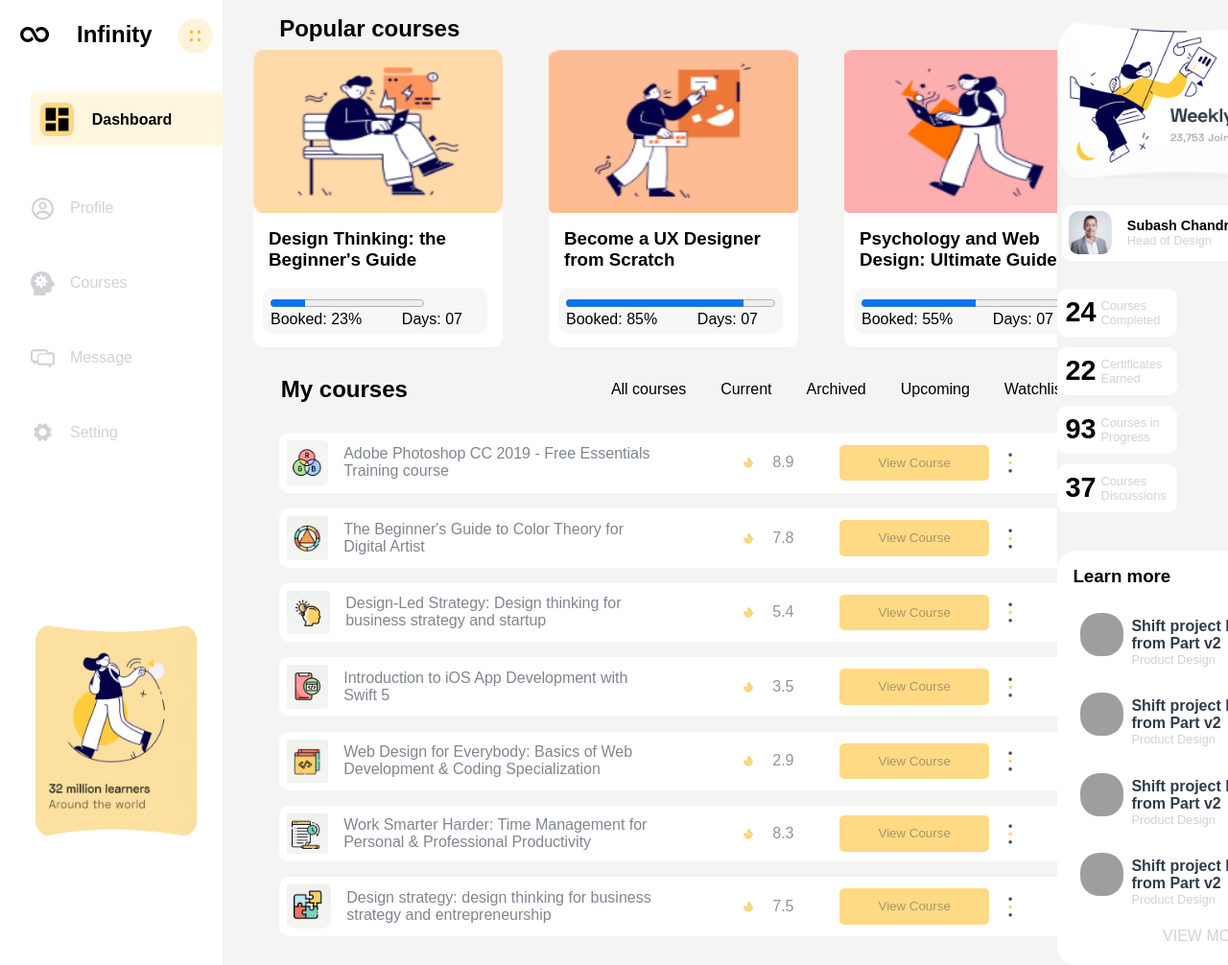
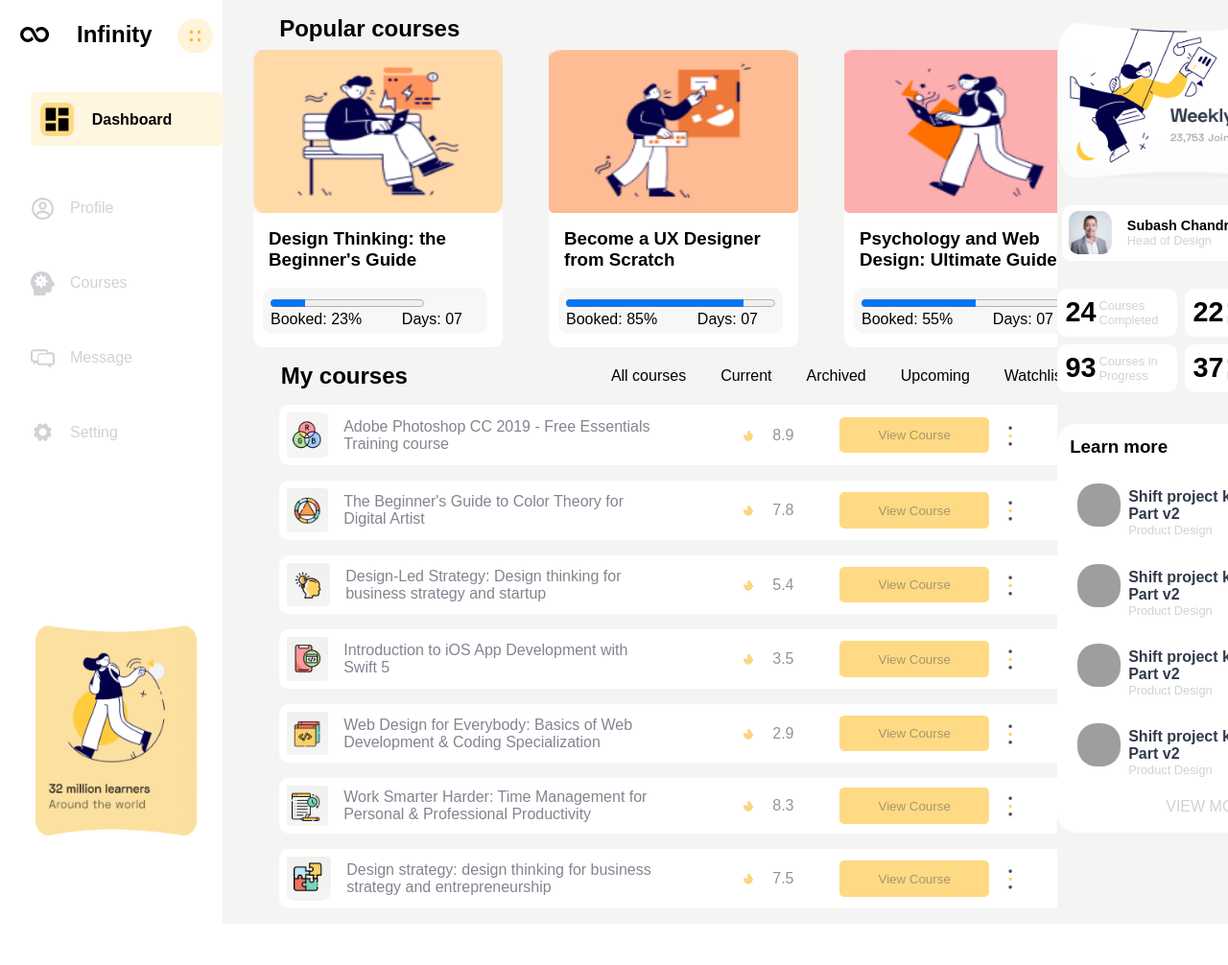
Before and after one commit to RasaZuk/project-courses, a website: page index.html in a window 1280 px wide. Shown: the top 1006 px of the page at 96% size. After the commit the page ends 963 px from the top, so only its background shows below. Drawn offline with Linux system fonts and the light colour scheme; grey boxes are pictures that could not be loaded.

Commit message:
correction

```diff
--- a/style.css
+++ b/style.css
@@ -154,8 +154,6 @@ width: 200px;
 }
 
 
-
-
 .display .bar .progress p {
     display: flex;
     justify-content: space-between;
@@ -262,13 +260,13 @@ width: 200px;
     display: flex;
     flex-direction: row;
     flex-wrap: wrap;
-    gap: 11px;
+    gap: 8px;
 }
 
 .four_items div {
     display: flex;
     flex-direction: row;
-    gap: 5px;
+    gap: 3px;
     background-color: white;
     width: 125px;
     height: 50px;
@@ -291,8 +289,8 @@ width: 200px;
 .learn {
     background-color: white;
     border-radius: 20px;
-    margin-top: 1rem;
-    padding: 1rem;
+    margin-top: 0.6rem;
+    padding: 0.8rem;
 }
 
 .learn div {
```
